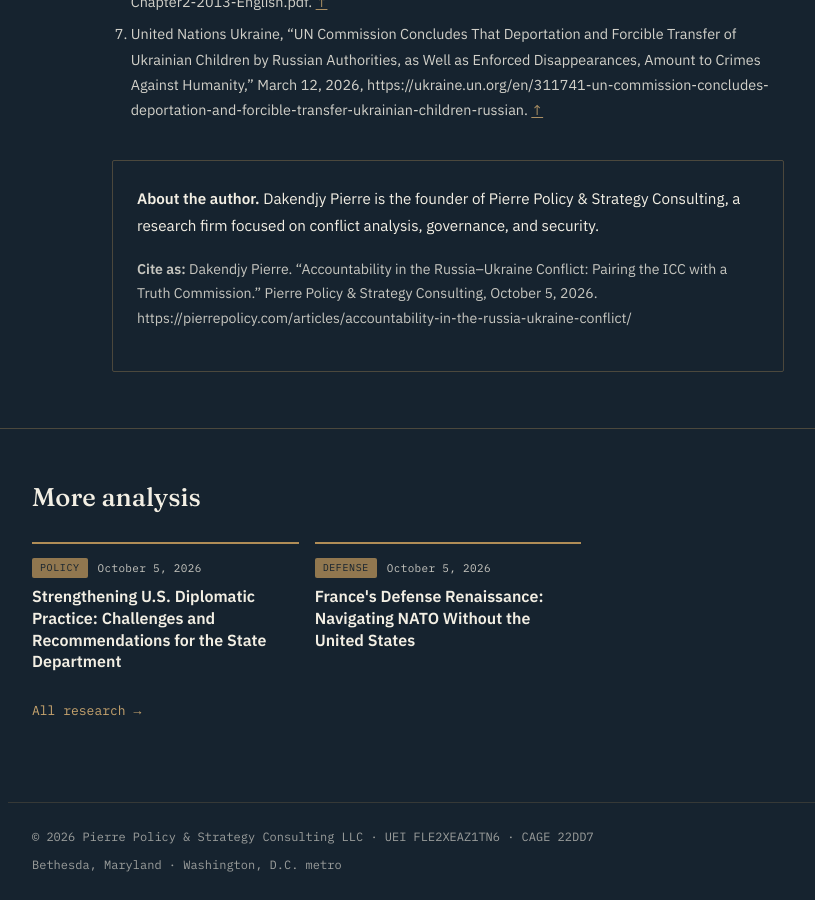
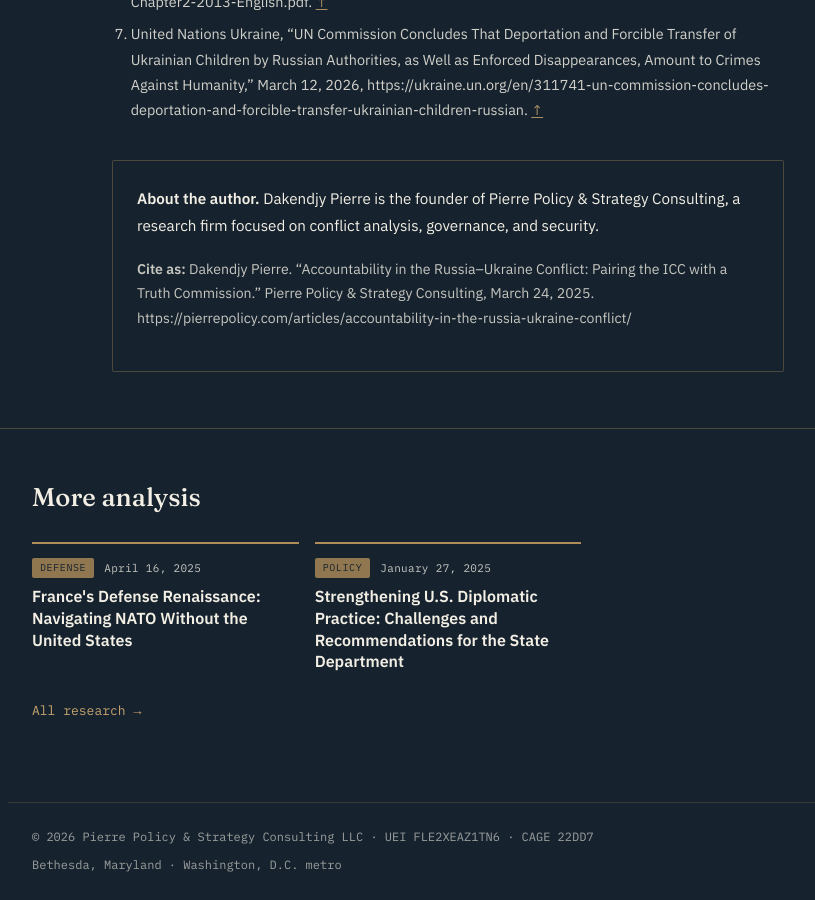
Before and after one commit to Dakpi11/pierrepolicy-website, a Jekyll site: the page built from _posts/2026-10-05-accountability-in-the-russia-ukraine-conflict.md, in a window 1280 px wide and 900 px high, scrolled down 4497 px. Shown: the whole window, without its empty margins (192-1007 px from the left). Built offline with Jekyll 4.4.1, drawn with Linux system fonts in a browser that asks for light colours; some of the changed text lies outside the part shown.

Commit message:
Add files via upload

```diff
--- a/_posts/2026-10-05-accountability-in-the-russia-ukraine-conflict.md
+++ b/_posts/2026-10-05-accountability-in-the-russia-ukraine-conflict.md
@@ -1,7 +1,7 @@
 ---
 status: Published
 title: "Accountability in the Russia–Ukraine Conflict: Pairing the ICC with a Truth Commission"
-date: 2026-10-05
+date: 2025-03-24
 tag: Conflict
 summary: "The International Criminal Court has charged Russian leaders over the unlawful transfer of Ukrainian children, but it cannot enforce its own warrants. This brief argues that a UN- or EU-backed truth commission should work alongside the Court to document abuses, establish intent, and sustain diplomatic pressure on Moscow."
 key_points:
--- a/_posts/2026-10-05-france-defense-renaissance-navigating-nato-without-the-us.md
+++ b/_posts/2026-10-05-france-defense-renaissance-navigating-nato-without-the-us.md
@@ -1,7 +1,7 @@
 ---
 status: Published
 title: "France's Defense Renaissance: Navigating NATO Without the United States"
-date: 2026-10-05
+date: 2025-04-16
 tag: Defense
 summary: "If the United States steps back from NATO, France is the European power best placed to lead, but its debt, domestic politics, and reluctant allies limit how far it can go. This memo weighs three options and ranks an expanded European Intervention Initiative as the most viable."
 key_points:
--- a/_posts/2026-10-05-strengthening-us-diplomatic-practice.md
+++ b/_posts/2026-10-05-strengthening-us-diplomatic-practice.md
@@ -1,7 +1,7 @@
 ---
 status: Published
 title: "Strengthening U.S. Diplomatic Practice: Challenges and Recommendations for the State Department"
-date: 2026-10-05
+date: 2025-01-27
 tag: Policy
 summary: "Staff cuts, a risk-averse culture, tight budgets, and thin professional development leave the State Department poorly equipped for a world of rising conflict, cyber threats, and AI-driven disinformation. This decision memo proposes a reserve diplomatic corps, AI-assisted analysis, flexible career paths, and a training float to build a more agile Foreign Service."
 key_points:
```
